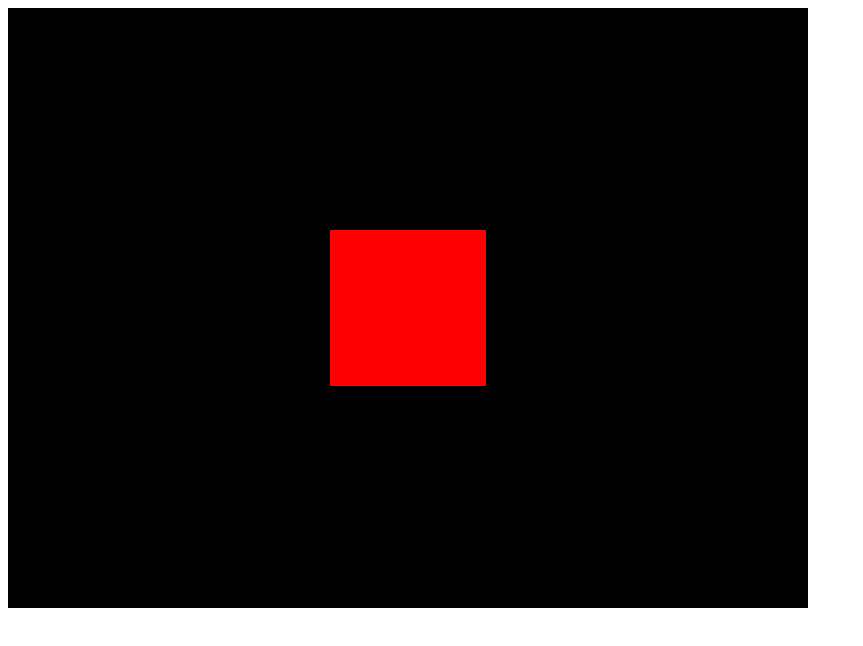
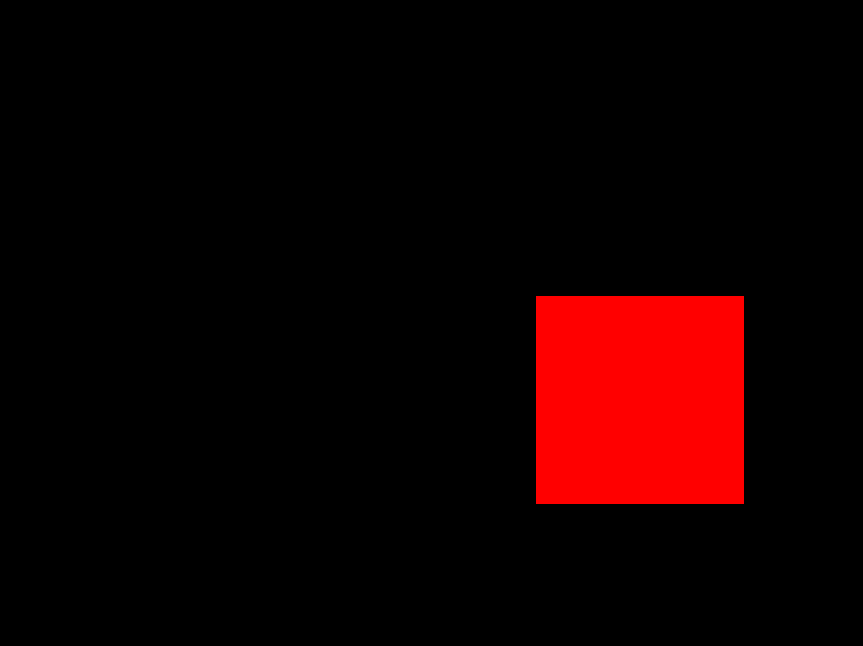
Before and after one commit to gus-pi/threejs-first, a website built with Vite: page index.html in a window 1280 px wide. Shown: the whole page, without its empty margins (0-863 px from the left). Built offline with nearby package versions, Linux system fonts and the light colour scheme.

Commit message:
make canvas fullscreen

```diff
--- a/index.html
+++ b/index.html
@@ -8,5 +8,6 @@
   <body>
     <canvas class="webgl"></canvas>
     <script type="module" src="./script.js"></script>
+    <link rel="stylesheet" href="./style.css" />
   </body>
 </html>
--- a/script.js
+++ b/script.js
@@ -19,8 +19,8 @@ const canvas = document.querySelector('canvas.webgl');
 
 // Sizes
 const sizes = {
-  width: 800,
-  height: 600,
+  width: window.innerWidth,
+  height: window.innerHeight,
 };
 
 // Scene
--- /dev/null
+++ b/style.css
@@ -0,0 +1,15 @@
+* {
+  margin: 0;
+  padding: 0;
+}
+html,
+body {
+  overflow: hidden;
+}
+
+.webgl {
+  top: 0;
+  left: 0;
+  position: fixed;
+  outline: none;
+}
```
